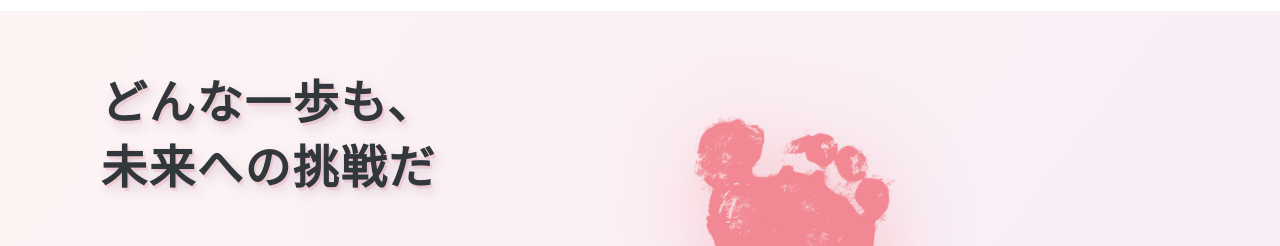
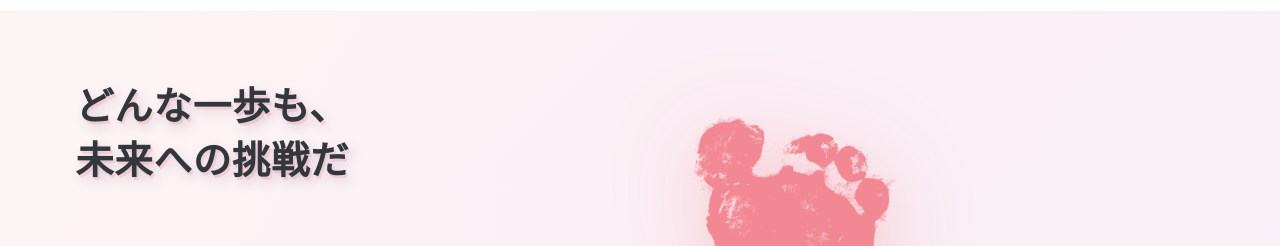
Before and after one commit to ecodym91-prog/ashioto-2026, a plain HTML site: page index.html in a window 1280 px wide. Shown: the part 68-314 px from the top of the page. Drawn offline with Linux system fonts and the light colour scheme.

Commit message:
Hero: more conservative catch sizing + wrap fallback to prevent text cut

```diff
--- a/css/style.css
+++ b/css/style.css
@@ -271,13 +271,15 @@ header nav a:hover { color: var(--red); }
 }
 .hero-text {
   position: absolute;
-  left: 6%;
+  left: 4%;
   top: 50%;
   transform: translateY(-50%);
   z-index: 2;
-  max-width: min(640px, 50vw);
+  width: min(640px, 55vw);
+  max-width: calc(100vw - 8%);
   text-align: left;
   padding: 0 24px;
+  box-sizing: border-box;
 }
 .hero-cta-wrap {
   display: flex;
@@ -286,14 +288,16 @@ header nav a:hover { color: var(--red); }
   background: var(--white);
 }
 .hero-catch {
-  font-size: clamp(26px, 3.6vw, 56px);
+  font-size: clamp(22px, 3vw, 48px);
   font-weight: 700;
   color: var(--black);
   line-height: 1.4;
   margin-bottom: 72px;
-  letter-spacing: 0.04em;
+  letter-spacing: 0.02em;
   text-shadow: 2px 3px 0 rgba(230,11,23,0.1), 4px 6px 12px rgba(80,40,90,0.18);
-  white-space: nowrap;
+  white-space: normal;
+  word-break: keep-all;
+  overflow-wrap: anywhere;
 }
 .hero-logo-wrap {
   margin-bottom: 40px;
```
